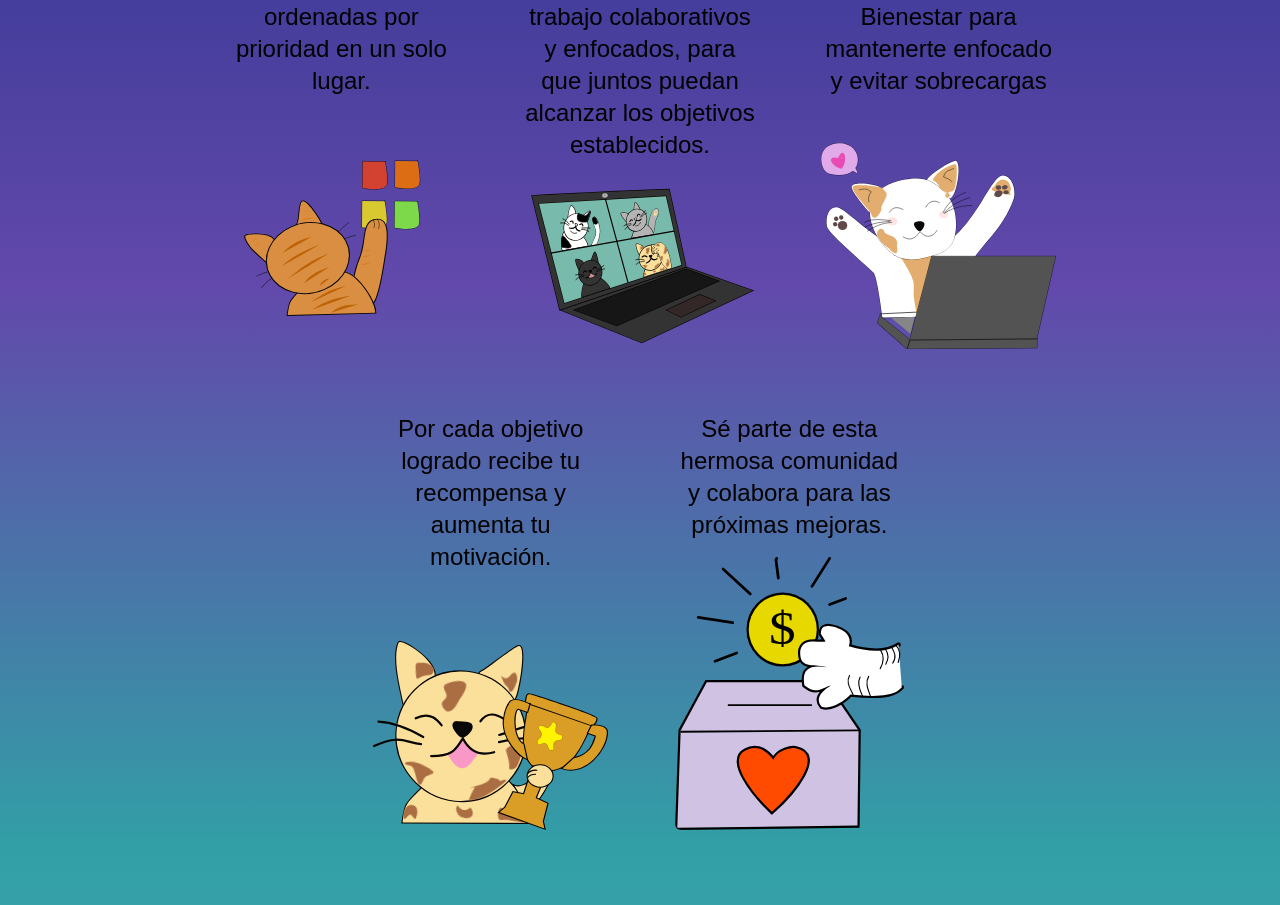
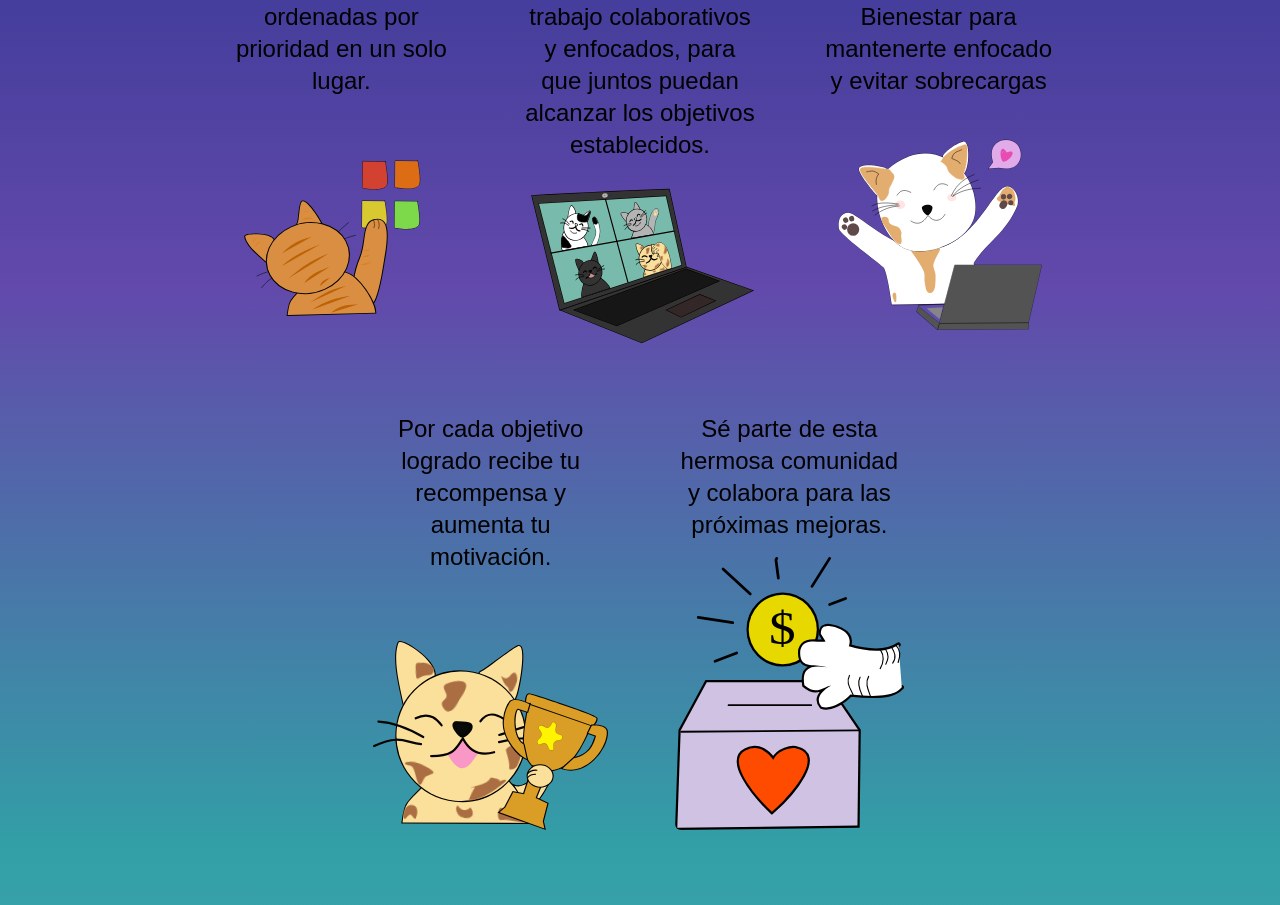
Before and after one commit to SamantaDriuzzi/EasyTask, a Next.js app: page / in a window 1280 px wide. Shown: the part 1071-1976 px from the top of the page. Built offline with nearby package versions, Linux system fonts and the light colour scheme; no server answers; a web font is replaced by a local one.

Commit message:
ajustes de redireccion

```diff
--- a/src/app/navigation/navbar/index.tsx
+++ b/src/app/navigation/navbar/index.tsx
@@ -25,7 +25,7 @@ const Navbar = () => {
             Nosotros
           </a>
           <a
-            href="#section-donations"
+            href="/donations"
             className="hover:text-gray-200 transition duration-300"
           >
             Donaciones
--- a/src/utils/benefits-section/benefits.ts
+++ b/src/utils/benefits-section/benefits.ts
@@ -16,7 +16,7 @@ const benefits = [
     id: 3,
     title:
       "Activa el modo Bienestar para mantenerte enfocado y evitar sobrecargas",
-    image: "/benefits-section/gatobienestar.svg",
+    image: "/benefits-section/modobienestar.svg",
     alt: "gato contento, con manos levantadas",
   },
   {
```
